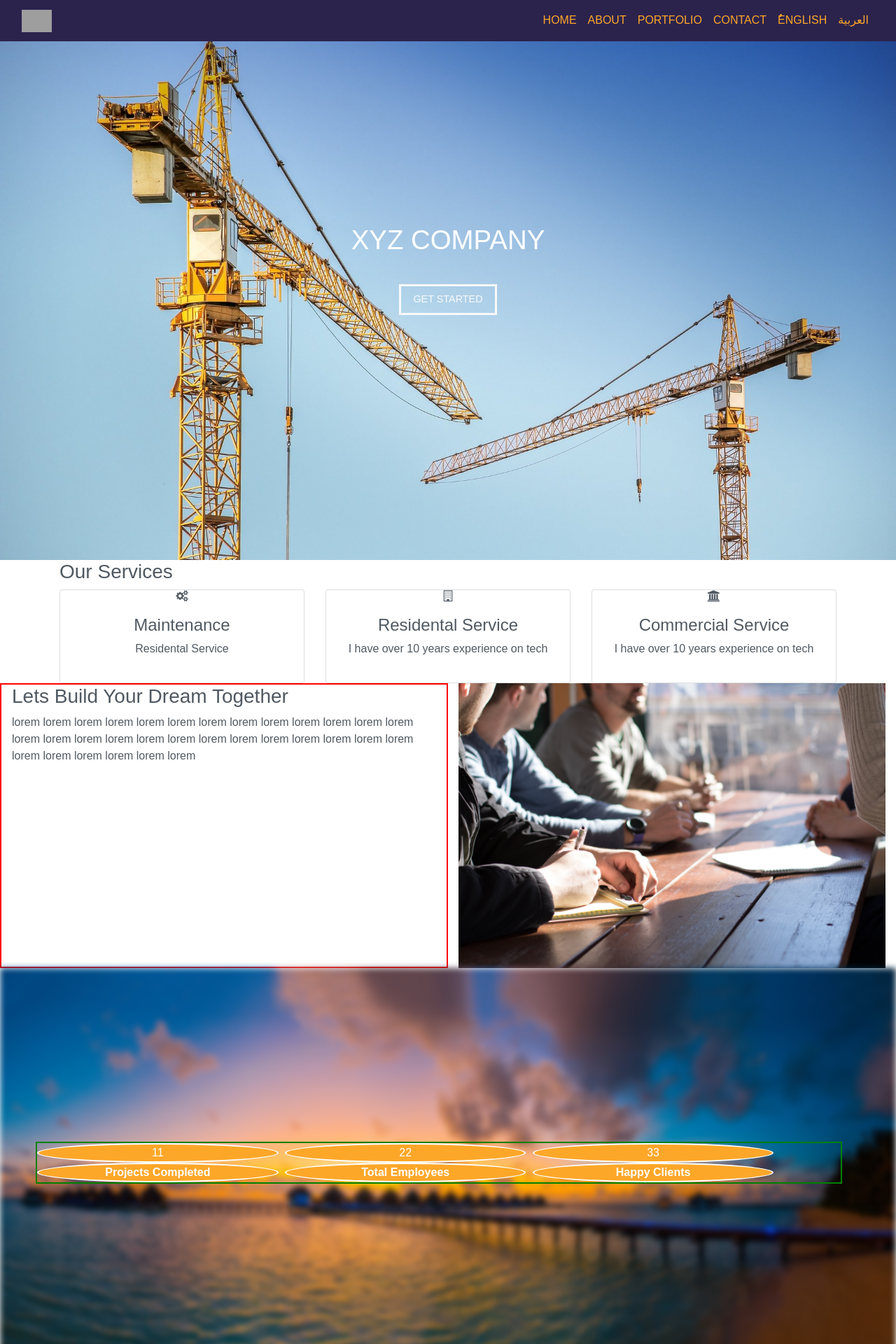
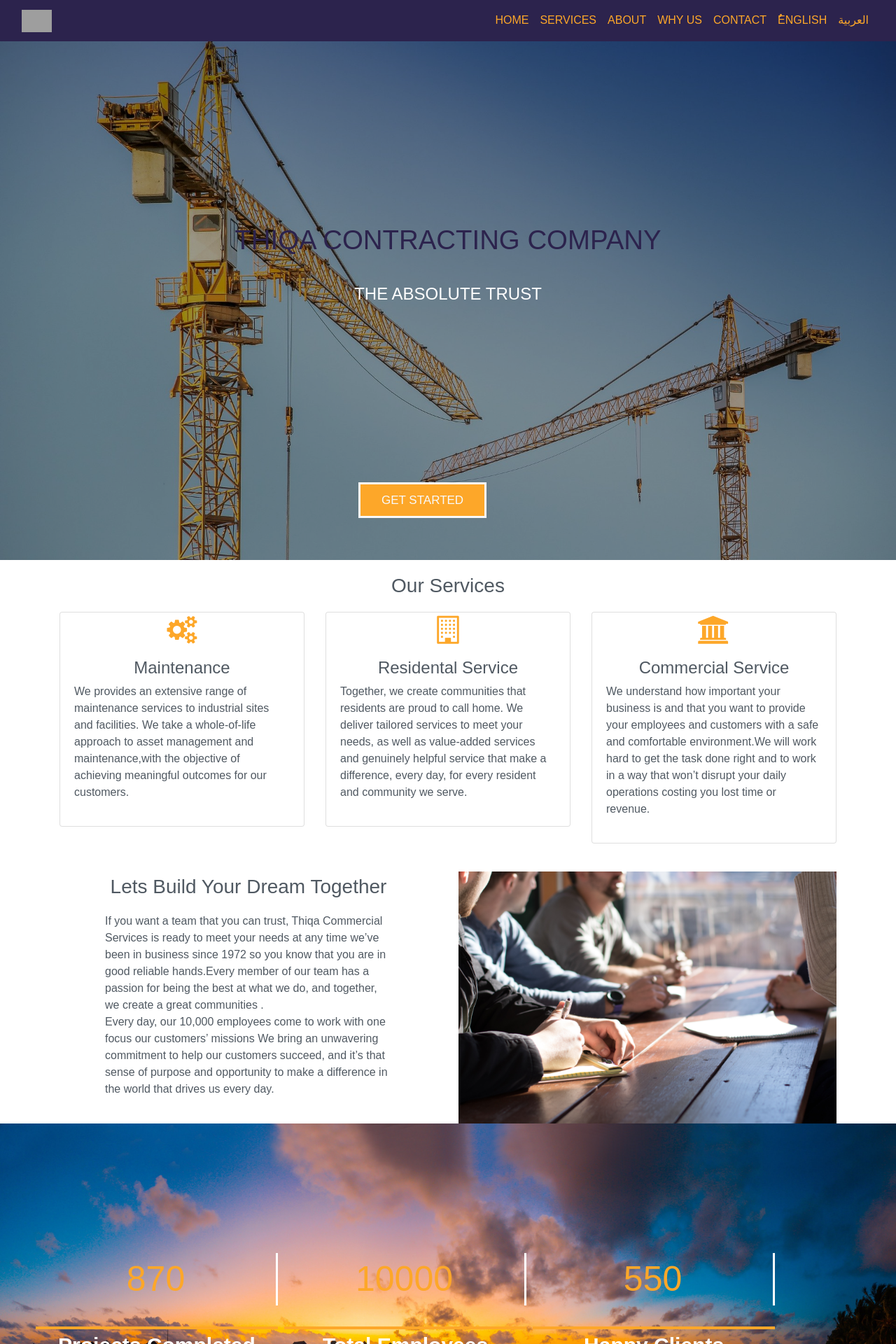
Before and after one commit to Ahmedssb/contracting-company, a PHP site: page / in a window 1280 px wide. Shown: the top 1920 px of the page at 70% size. Run offline with PHP 8.4, Linux system fonts and the light colour scheme; grey boxes are pictures that could not be loaded.

Commit message:
added style

```diff
--- a/css/main.css
+++ b/css/main.css
@@ -20,6 +20,8 @@ body {
 }
 .home-inner {
     background-image: url('../images/baukran-3703469_1920.jpg');
+        filter: brightness(60%);
+
 }
 .caption{
     width: 100%;
@@ -29,18 +31,27 @@ body {
     z-index: 1;
 }
 .caption h3{
-    color: #fff;
+    color: #2c234d;
     font-size: 2.4rem;
     text-transform: uppercase;
     padding-bottom: 2rem;
+}
+.caption h5{
+    color: #FFF;
+     font-size: 1.5rem;
+    text-transform: uppercase;
 }
 .start-btn{
     border-width: medium;
     border-radius: 0;
     text-transform: uppercase;
-    padding: 0.5rem 1.1rem;
-    font-size: 0.9rem;
-}
+    padding: 10px 30px;
+    font-size: 17px;
+    position: absolute;
+    bottom: 60px;
+    left: 40%;
+    background-color: #fda729;
+ }
 /*--- iOS Landing Page Fix --*/
 .landing {
   position: relative;
@@ -71,32 +82,124 @@ body {
           transform: translateZ(0);
   will-change: transform;
 }
+
+.center {
+    margin-top: 20px;
+    text-align: center;
+}
+.center p{
+    text-align: left
+}
+.info-box{
+    margin-bottom: 20px;
+
+}
+.info-box:hover{
+-webkit-transform: scale(1.1);
+-ms-transform: scale(1.1);
+transform: scale(1.1);
+transition: 1s ease;
+}
+
+.heading{
+    margin-bottom: 20px;
+}
+.info-box i{
+    margin-top: 5px;
+    font-size: 40px;
+    color: #fda729;
+}
 /*div that show numbers with image as background */
 .con{
      position: relative;
+     height: 400px;
+    display: block;
 }
 .numbers{
     position: absolute;
-      bottom: 50%;
+      bottom: -20%;
     left:4%;
       width: 90%;
-    border: 2px solid green;
-}
+    display: block;
+    height: 90%;
+  }
+
 .numbers-div{
     display: inline-block;
     width: 30%;
-    border: 2px solid #fff;
-    background-color: #fda729;
-    border-radius: 50%;
-    text-align: center;
-    color: #fff;
+     text-align: center;
+    color:#fda729;
     margin-right: 5px;
+    margin-bottom: 20px;
+    font-size: 50px;
+    border-right: 3px solid #fff;
+ }
+
+.numbers-text{
+     color:#fff;
+    font-size: 30px;
+    border-top: 4px solid #fda729;
+    border-right: none;
+    margin-top: 10px;
+
+}
+.numbers img{
+    filter: brightness(60%);
+    filter: blur(4px);
 }
 .phrase{
     background-color: #fda729;
     color: #fff;
     padding-bottom: 0px;
+    padding: 30px 0px;
+    text-align: center;
+
 }
+.phrase h4{
+font-size: 40px;
+
+}
+.phrase p{
+text-align: center;
+font-size: 25px;
+}
+
+@keyframes rightFadeInOut {
+  0% {
+    position: absolute;
+    right: -3rem;
+    opacity: 0;
+  }
+
+  75% {
+    position: absolute;
+    right: 10rem;
+    opacity: 1;
+  }
+
+  100% {
+    opacity: 0;
+    right: 10rem;
+  }
+}
+
+
+.animated-text{
+  animation-name: rightFadeInOut;
+   animation-duration: 4s;
+
+}
+
+.home-inner {
+	opacity: 0;
+	transform: rotate(180deg);
+ 	transition: 1500ms;
+}
+.home-inner.animate {
+	opacity: 1;
+	transform: rotate(0deg);
+}
+
 .footer .row{
     background-color:#2c234d;
      padding: 1rem 2rem;
--- a/index.html
+++ b/index.html
@@ -1,7 +1,7 @@
 <!DOCTYPE html>
 <html>
 <head>
- <title>SSB Tech</title>
+ <title>Thiqa Company</title>
  <meta charset="utf-8">
  <meta name="viewport" content="width=device-width, initial-scale=1">
  <link rel="stylesheet" href="css/bootstrap.min.css">
@@ -26,10 +26,13 @@
                            <a class="nav-link custom-nav-link lang" href="#home" key="home">Home</a>
                         </li>
                         <li class="nav-item">
+                            <a class="nav-link custom-nav-link lang" href="#services" key="services">Services</a>
+                        </li>
+                        <li class="nav-item">
                             <a class="nav-link custom-nav-link lang" href="#about" key="about">About</a>
                         </li>
                          <li class="nav-item">
-                        <a class="nav-link custom-nav-link lang" href="#portfolio" key="home">PortFolio</a>
+                            <a class="nav-link custom-nav-link lang" href="#why" key="why">Why Us</a>
                         </li>
                         <li class="nav-item">
                             <a class="nav-link custom-nav-link lang" href="#contact" key="contact">Contact</a>
@@ -58,69 +61,61 @@
     <!-- start landing page caption -->
      <div class="caption center-block text-center">
 
-    <h3>XYZ Company</h3>
+        <h3 class="animated-text">Thiqa Contracting Company</h3>
+         <h5 class="animated-text">The Absolute Trust</h5>
+     </div>
       <a class="btn btn-outline-light start-btn" href="#about">Get Started</a>
-
- </div>
-
-
 
 </div> <!-- end home section -->
 
 <!-- start Services section -->
-<div id="services" class="container">
+<div id="services" class="container center" >
     <h3 class="heading">Our Services</h3>
-    <div class="row padding">
-        <div class="col-md-4">
+    <div class="row ">
+        <div class="col-md-4 info-box ">
 
               <div class="card text-center">
                   <i class="fa fa-cogs card-img-top" aria-hidden="true"></i>
                   <div class="card-body">
                      <h4>Maintenance</h4>
-                 <p>Residental Service </p>
+                     <p >We provides an extensive range of maintenance services to industrial sites and facilities. We take a whole-of-life approach to asset management and maintenance,with the objective of achieving meaningful outcomes for our customers.   </p>
                   </div>
 
               </div>
         </div>
 
-        <div class="col-md-4">
-
+         <div class="col-md-4 info-box">
               <div class="card text-center">
                 <i class="fa fa-building-o card-img-top" aria-hidden="true"></i>
                   <div class="card-body">
                      <h4>Residental Service</h4>
-                 <p>I have over 10 years experience on tech </p>
+                     <p>Together, we create communities that residents are proud to call home. We deliver tailored services to meet your needs, as well as value-added services and genuinely helpful service that make a difference, every day, for every resident and community we serve.</p>
                   </div>
 
               </div>
          </div>
 
-       <div class="col-md-4">
-
+       <div class="col-md-4 info-box">
           <div class="card text-center">
             <i class="fa fa-university card-img-top" aria-hidden="true"></i>
               <div class="card-body">
                  <h4>Commercial Service</h4>
-                 <p>I have over 10 years experience on tech </p>
+                 <p> We understand how important your business is and that you want to provide your employees and customers with a safe and comfortable environment.We will work hard to get the task done right and to work in a way that won’t disrupt your daily operations costing you lost time or revenue. </p>
               </div>
 
           </div>
         </div>
-
 
     </div>
 
 </div> <!-- end Services section -->
 
 <!-- start story section -->
-<div id="story"  class="container-fluid" >
+<div id="about"  class="container center" >
   <div class="row">
-    <div class="col-md-6"  style="border: 2px solid red;">
-      <h3>Lets Build Your Dream Together</h3>
-      <p>lorem lorem lorem lorem lorem lorem lorem lorem
-          lorem lorem lorem lorem lorem lorem lorem lorem
-          lorem lorem lorem lorem lorem lorem lorem lorem
-          lorem lorem lorem lorem lorem lorem lorem lorem
+        <div class="col-md-6"  style="padding: 5px 80px">
+          <h3 class="heading">Lets Build Your Dream Together</h3>
+          <p>If you want a team that you can trust, Thiqa Commercial Services is ready to meet your needs at any time we’ve been in business since 1972 so you know that you are in good reliable hands.Every member of our team has a passion for being the best at what we do, and together, we create a great communities .<br>Every day, our 10,000 employees come to work with one focus our customers’ missions We bring an unwavering commitment to help our customers succeed, and it’s that sense of purpose and opportunity to make a difference in the world that drives us every day.
             </p>
         </div>
         <div class="col-md-6">
@@ -133,63 +128,55 @@
 <!-- end story section -->
 
 <!-- start numbers section -->
-<div id="numbers" class="container-fluid" style="padding: 0px;">
-    <div class="con">
-         <img src="images/ibrahim-asad-OUWga9IMHaE-unsplash.jpg" class="img-fluid"  style="filter: brightness(60%);  filter: blur(4px);
-">
+<div id="numbers" class="container-fluid" style="padding: 0px;position: relative" >
+      <img src="images/ibrahim-asad-OUWga9IMHaE-unsplash.jpg" class="img-fluid"  >
        <div class=" numbers">
-          <div class="numbers-div">11</div>
-            <div class="numbers-div">22</div>
-            <div class="numbers-div">33</div> <br>
-            <strong  class="numbers-div">Projects Completed</strong>
-            <strong  class="numbers-div">Total Employees</strong>
-            <strong  class="numbers-div">Happy Clients</strong>
-
+          <div class="numbers-div  count">870</div>
+            <div class="numbers-div count">10000</div>
+            <div class="numbers-div count">550</div> <br>
+            <strong  class="numbers-div numbers-text">Projects Completed</strong>
+            <strong  class="numbers-div numbers-text">Total Employees</strong>
+            <strong  class="numbers-div numbers-text">Happy Clients</strong>
 
         </div>
-
-    </div>
-
 
 
 </div>
 <!-- end numbers section -->
 
 <!-- start why us section -->
-<div id="services" class="container">
+<div id="why" class="containe center">
     <h3 class="heading">Why Us</h3>
-    <div class="row padding">
-        <div class="col-md-4">
+    <div class="row ">
 
+            <div class="col-md-4 info-box">
                   <div class="card text-center">
-<i class="fa fa-cogs card-img-top" aria-hidden="true"></i>
+                      <i class="fa fa-user" aria-hidden="true"></i>
                       <div class="card-body">
                          <h4>Expert and Professional</h4>
-                 <p>Residental Service </p>
+                         <p>Our employee are proffesionals and Experts on theri job. Their main focus is The customer satsifaction.</p>
                       </div>
 
                   </div>
              </div>
 
-        <div class="col-md-4">
-
+            <div class="col-md-4 info-box">
               <div class="card text-center">
-<i class="fa fa-building-o card-img-top" aria-hidden="true"></i>
+              <i class="fa fa-adjust" aria-hidden="true"></i>
                   <div class="card-body">
                      <h4>High Quality Work</h4>
-                 <p>I have over 10 years experience on tech </p>
+                     <p>Trust is our main goal,to insure our employee apply high quality standard measurements .</p>
                   </div>
 
               </div>
             </div>
 
-       <div class="col-md-4">
-
+           <div class="col-md-4 info-box">
               <div class="card text-center">
-<i class="fa fa-university card-img-top" aria-hidden="true"></i>
+              <i class="fa fa-thumbs-o-up" aria-hidden="true"></i>
                   <div class="card-body">
                      <h4>Customer Satisfaction</h4>
-                 <p>I have over 10 years experience on tech </p>
+                     <p>Customer first is our goal .</p>
                   </div>
 
               </div>
@@ -200,11 +187,12 @@
 
 </div> <!-- end why us section -->
 
-<!-- start  section-->
-<div id="" class="container-fluid phrase">
+<!-- start phrase section-->
+<div id="" class="container-fluid phrase center">
     <h4>We Turn Your Vision Into Reality</h4>
-    <p>We help Our Customers to ...</p>
+    <p  >We Help Our Customers Achive Their Dreams</p>
  </div>
+<!-- end phrase section -->
 <!-- start contact section -->
 <div id="contact" >
    <div class="container-fluid footer " style="padding-top: 0px;">
@@ -212,11 +200,11 @@
          <div class="col-md-3"></div>
          <div class="col-md-6 text-center">
             <img src="images/nest.png">
-             <p>Our design is a collection of design and development solutions that represent everything your business needs</p>
+             <p>To create a better every day life for the many people</p>
              <strong>Our Location </strong>
              <p>100 street <br> Dammam City</p>
               <strong>Contact Info </strong>
-             <p>+966 564712596 <br> foxtech</p>
+             <p>+966 564712596 <br> Thiqa</p>
 
         </div>
 
--- /dev/null
+++ b/js/main.js
@@ -0,0 +1,18 @@
+$(document).ready(function(){
+  	$('.home-inner').addClass('animate');
+
+
+    $('.count').each(function () {
+    $(this).prop('Counter',0).animate({
+        Counter: $(this).text()
+    }, {
+        duration: 4000,
+        easing: 'swing',
+        step: function (now) {
+            $(this).text(Math.ceil(now));
+        }
+    });
+});
+
+
+});
```
Lines whose indentation alone changed are shown as unchanged.
